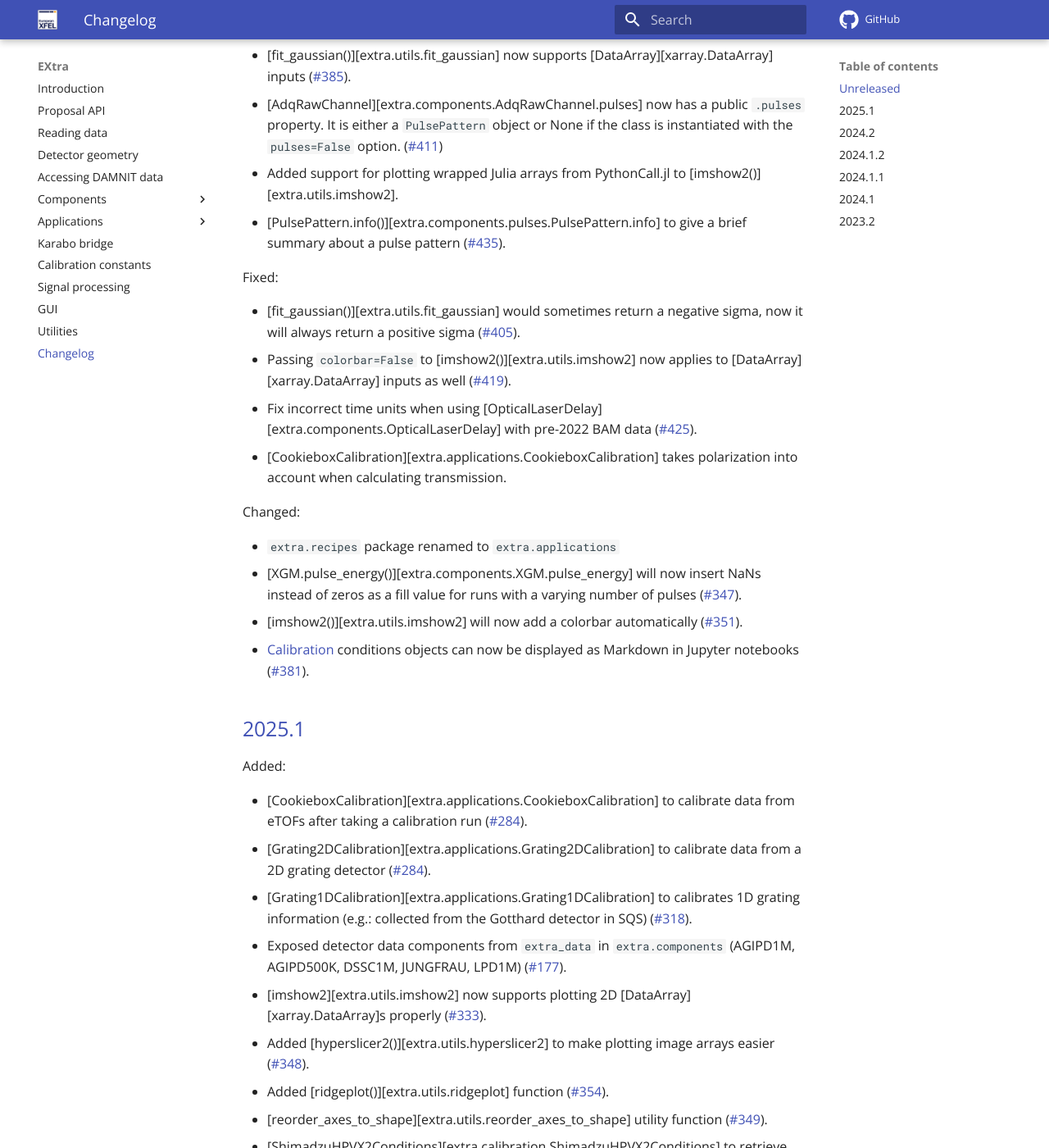
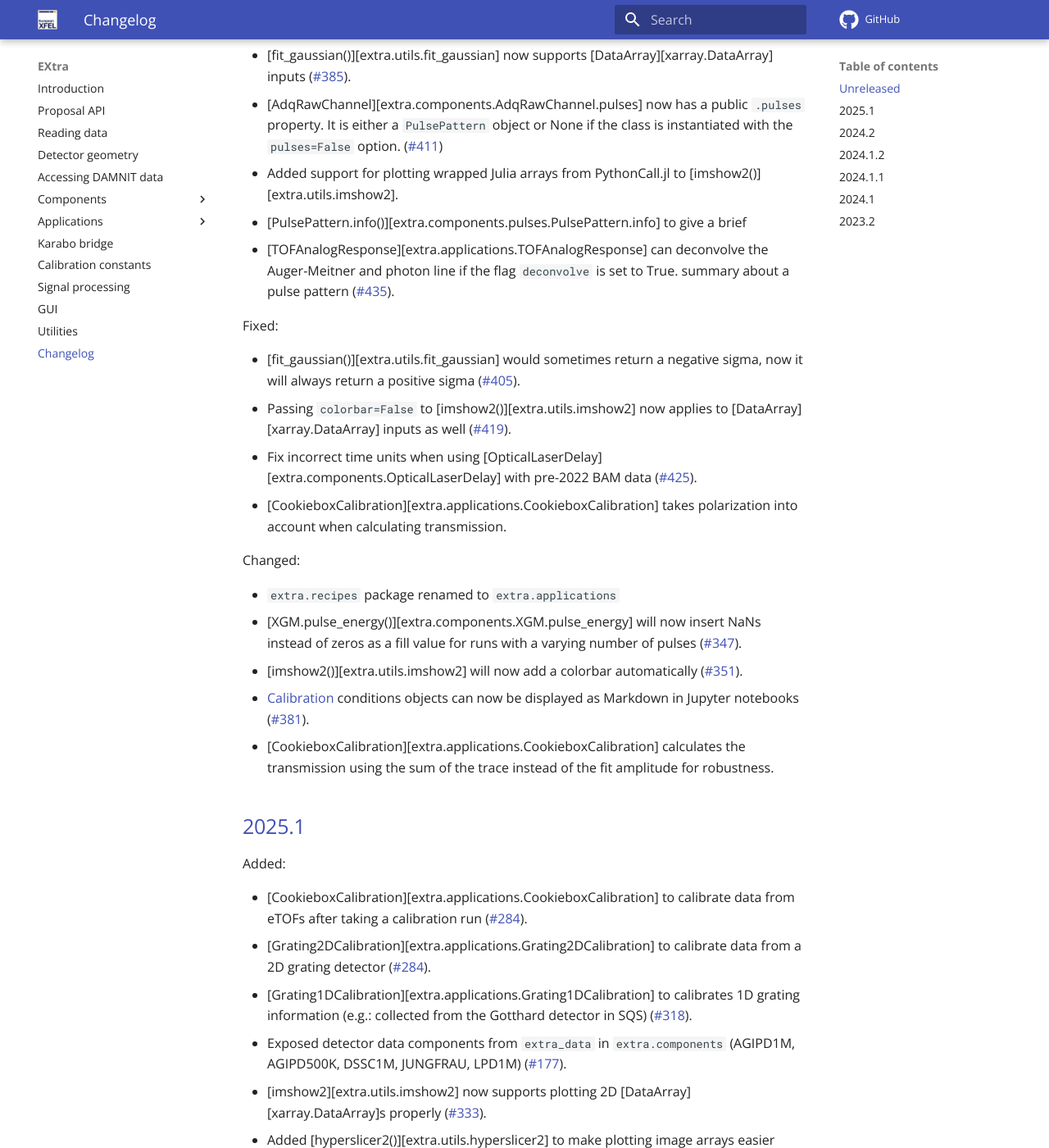
Before and after one commit to European-XFEL/EXtra, an MkDocs documentation site: the page built from docs/changelog.md, in a window 1280 px wide and 1400 px high, scrolled down 839 px. Shown: the whole window at 82% size. Built offline with MkDocs 1.6.1 and Material for MkDocs 9.7.7, drawn with Linux system fonts in a browser that asks for light colours; emoji names are drawn with the system emoji font; comment, search, counter and statistics services are not loaded.

Commit message:
Updated the change log.

```diff
--- a/docs/changelog.md
+++ b/docs/changelog.md
@@ -37,6 +37,8 @@ Added:
 - Added support for plotting wrapped Julia arrays from PythonCall.jl to
   [imshow2()][extra.utils.imshow2].
 - [PulsePattern.info()][extra.components.pulses.PulsePattern.info] to give a brief
+- [TOFAnalogResponse][extra.applications.TOFAnalogResponse] can deconvolve the Auger-Meitner
+  and photon line if the flag `deconvolve` is set to True.
   summary about a pulse pattern (!435).
 
 Fixed:
@@ -59,6 +61,8 @@ Changed:
 - [imshow2()][extra.utils.imshow2] will now add a colorbar automatically (!351).
 - [Calibration](calibration.md) conditions objects can now be displayed as
   Markdown in Jupyter notebooks (!381).
+- [CookieboxCalibration][extra.applications.CookieboxCalibration] calculates the transmission
+  using the sum of the trace instead of the fit amplitude for robustness.
 
 ## [2025.1]
 
```
